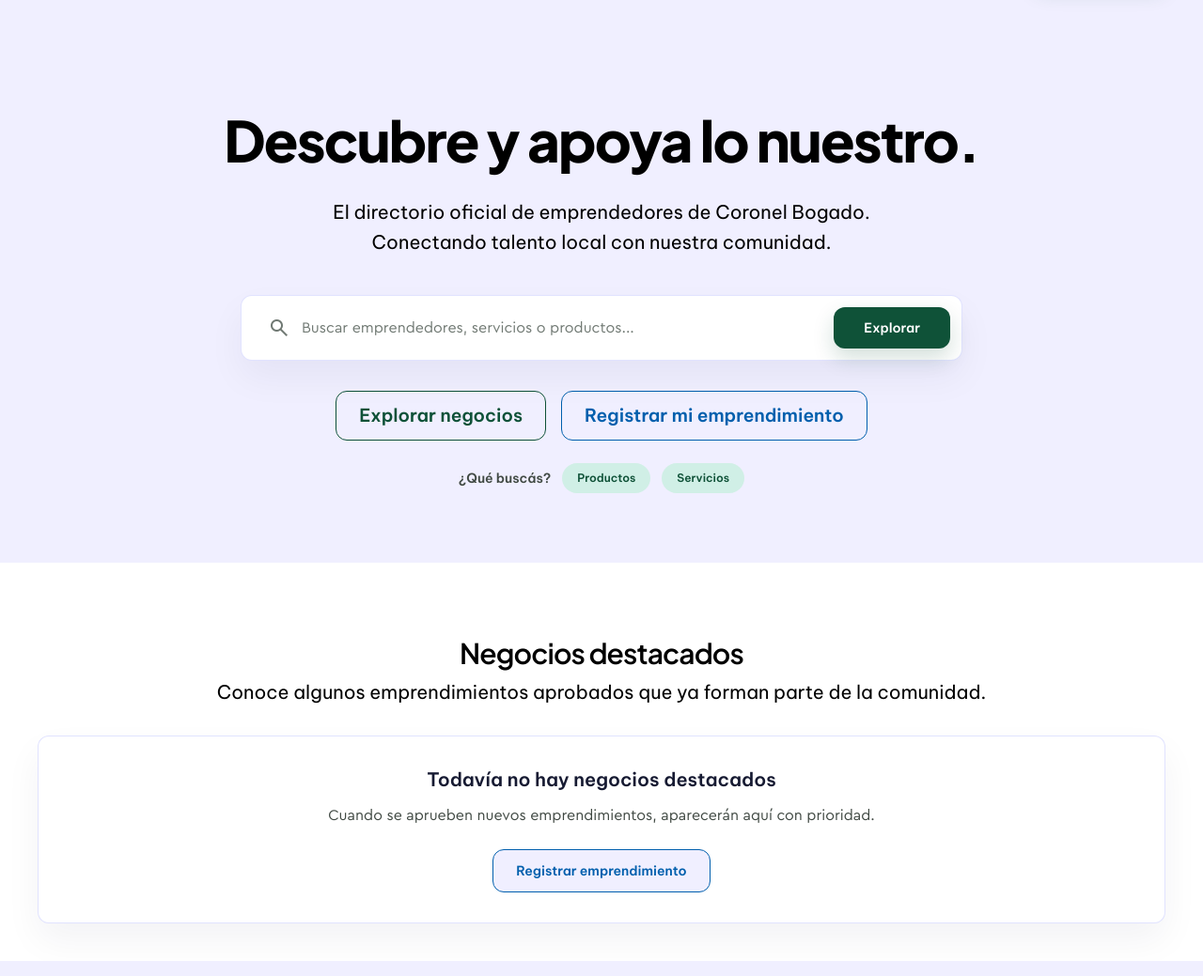
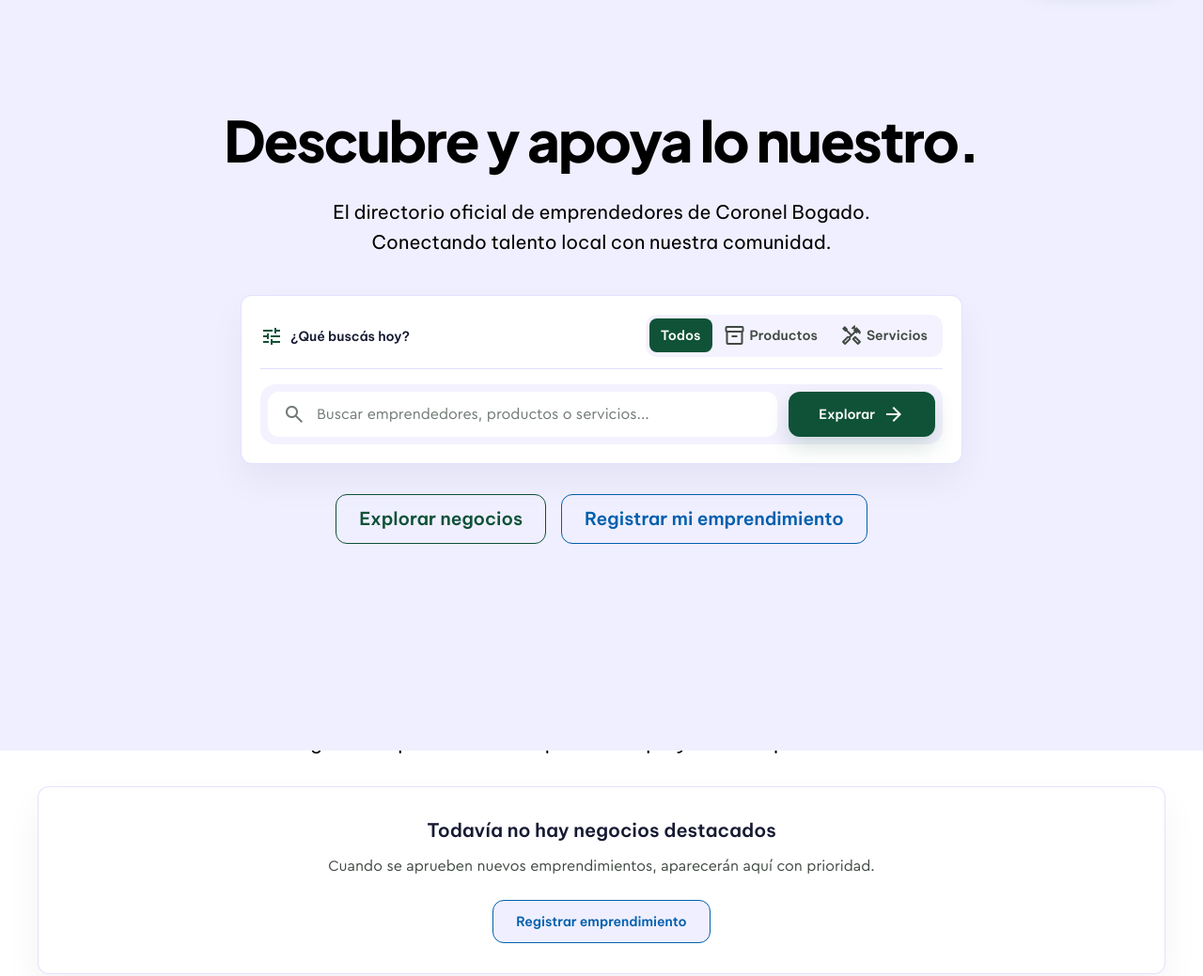
Before and after one commit to Fredy452/cb-tiendas, a Laravel app: page / in a window 1280 px wide. Shown: the part 80-1119 px from the top of the page at 94% size. Run offline with Laravel 12, Linux system fonts and the light colour scheme; data that the repository does not hold is empty; style sheets or scripts are compiled from the project's sources; some libraries are stand-ins or nearby versions; some web fonts are replaced.

Commit message:
feat: agrega filtro de tipo de oferta en el formulario de búsqueda y mejora la interfaz de usuario

```diff
--- a/resources/views/welcome.blade.php
+++ b/resources/views/welcome.blade.php
@@ -5,7 +5,7 @@
 
 @section('content')
     <section class="relative overflow-visible">
-        <div class="absolute inset-x-0 top-0 h-150 bg-[#F0EFFF]"></div>
+        <div class="absolute inset-x-0 top-0 h-200 bg-[#F0EFFF]"></div>
 
         <div class="cb-shell cb-section relative py-10 md:p-28">
             <div class="mx-auto max-w-4xl text-center">
@@ -17,8 +17,38 @@
                 </p>
 
                 <div class="relative mx-auto mt-10 max-w-3xl" data-search-wrapper>
-                <form action="{{ route('tiendas.index') }}" method="GET" class="cb-panel flex flex-col gap-3 p-3 sm:flex-row sm:items-center" data-search-form>
-                    <label for="home-search" class="flex flex-1 items-center gap-3 rounded-2xl bg-(--cb-surface-panel) px-4 py-2 text-(--cb-outline)">
+                <form action="{{ route('tiendas.index') }}" method="GET" class="cb-panel p-4 sm:p-5" data-search-form>
+                    <div class="flex flex-col gap-3 border-b border-(--cb-border) pb-3 sm:flex-row sm:items-center sm:justify-between">
+                        <p class="flex items-center gap-2 text-sm font-semibold text-(--cb-text)">
+                            <span class="material-symbols-outlined text-[18px] text-(--cb-primary)">tune</span>
+                            ¿Qué buscás hoy?
+                        </p>
+
+                        <fieldset class="flex rounded-xl bg-(--cb-surface-soft) p-1" aria-label="Tipo de actividad">
+                            <legend class="sr-only">Tipo de actividad</legend>
+                            <label>
+                                <input type="radio" name="offer_type" value="" class="peer sr-only" checked>
+                                <span class="inline-flex min-h-9 cursor-pointer items-center justify-center rounded-lg px-3 text-sm font-semibold text-(--cb-muted) peer-checked:bg-(--cb-primary) peer-checked:text-white">Todos</span>
+                            </label>
+                            <label>
+                                <input type="radio" name="offer_type" value="products" class="peer sr-only">
+                                <span class="inline-flex min-h-9 cursor-pointer items-center justify-center gap-1 rounded-lg px-3 text-sm font-semibold text-(--cb-muted) peer-checked:bg-white peer-checked:text-(--cb-primary) peer-checked:shadow-sm">
+                                    <span class="material-symbols-outlined text-[17px]">inventory_2</span>
+                                    Productos
+                                </span>
+                            </label>
+                            <label>
+                                <input type="radio" name="offer_type" value="services" class="peer sr-only">
+                                <span class="inline-flex min-h-9 cursor-pointer items-center justify-center gap-1 rounded-lg px-3 text-sm font-semibold text-(--cb-muted) peer-checked:bg-white peer-checked:text-(--cb-primary) peer-checked:shadow-sm">
+                                    <span class="material-symbols-outlined text-[17px]">handyman</span>
+                                    Servicios
+                                </span>
+                            </label>
+                        </fieldset>
+                    </div>
+
+                    <div class="mt-4 flex flex-col gap-3 rounded-2xl bg-(--cb-surface-soft) p-2 sm:flex-row sm:items-center">
+                        <label for="home-search" class="flex min-w-0 flex-1 items-center gap-3 rounded-xl bg-white px-4 py-3 text-(--cb-outline)">
                             <span class="material-symbols-outlined">search</span>
                             <input
                                 id="home-search"
@@ -29,13 +59,25 @@
                                 aria-autocomplete="list"
                                 aria-controls="home-search-suggestions"
                                 aria-expanded="false"
-                            class="w-full border-none bg-transparent p-0 text-base text-(--cb-text) outline-none placeholder:text-(--cb-outline)"
-                            placeholder="Buscar emprendedores, servicios o productos..."
+                                class="w-full min-w-0 border-none bg-transparent p-0 text-base text-(--cb-text) outline-none placeholder:text-(--cb-outline)"
+                                placeholder="Buscar emprendedores, productos o servicios..."
                                 data-search-input
                             >
                         </label>
 
-                    <button type="submit" class="cb-button-primary px-8">Explorar</button>
+                        <button type="submit" class="cb-button-primary min-h-12 px-8">Explorar <span class="material-symbols-outlined text-[18px]">arrow_forward</span></button>
+                    </div>
+
+                    @if ($categories->isNotEmpty())
+                        <div class="mt-4 flex flex-wrap items-center gap-2 text-sm">
+                            <span class="font-medium text-(--cb-muted)">Frecuentes:</span>
+                            @foreach ($categories->take(3) as $category)
+                                <a href="{{ route('tiendas.index', ['category' => $category->slug ?: $category->getKey()]) }}" class="cb-pill px-3 py-1.5">
+                                    {{ $category->name }}
+                                </a>
+                            @endforeach
+                        </div>
+                    @endif
                 </form>
 
                 {{-- Panel de autocompletar --}}
@@ -74,11 +116,6 @@
                     <a href="{{ route('emprendimientos.create') }}" class="cb-button-secondary text-[1.2rem]">Registrar mi emprendimiento</a>
                 </div>
 
-                <div class="mt-6 flex flex-wrap items-center justify-center gap-3">
-                    <span class="text-sm font-semibold text-(--cb-muted)">¿Qué buscás?</span>
-                    <a href="{{ route('tiendas.index', ['offer_type' => 'products']) }}" class="cb-pill px-4 py-2">Productos</a>
-                    <a href="{{ route('tiendas.index', ['offer_type' => 'services']) }}" class="cb-pill px-4 py-2">Servicios</a>
-                </div>
             </div>
         </div>
     </section>
```
Also changed, not shown: tests/Feature/PublicPagesTest.php (+3 -0 lines). Lines whose indentation alone changed are shown as unchanged.
